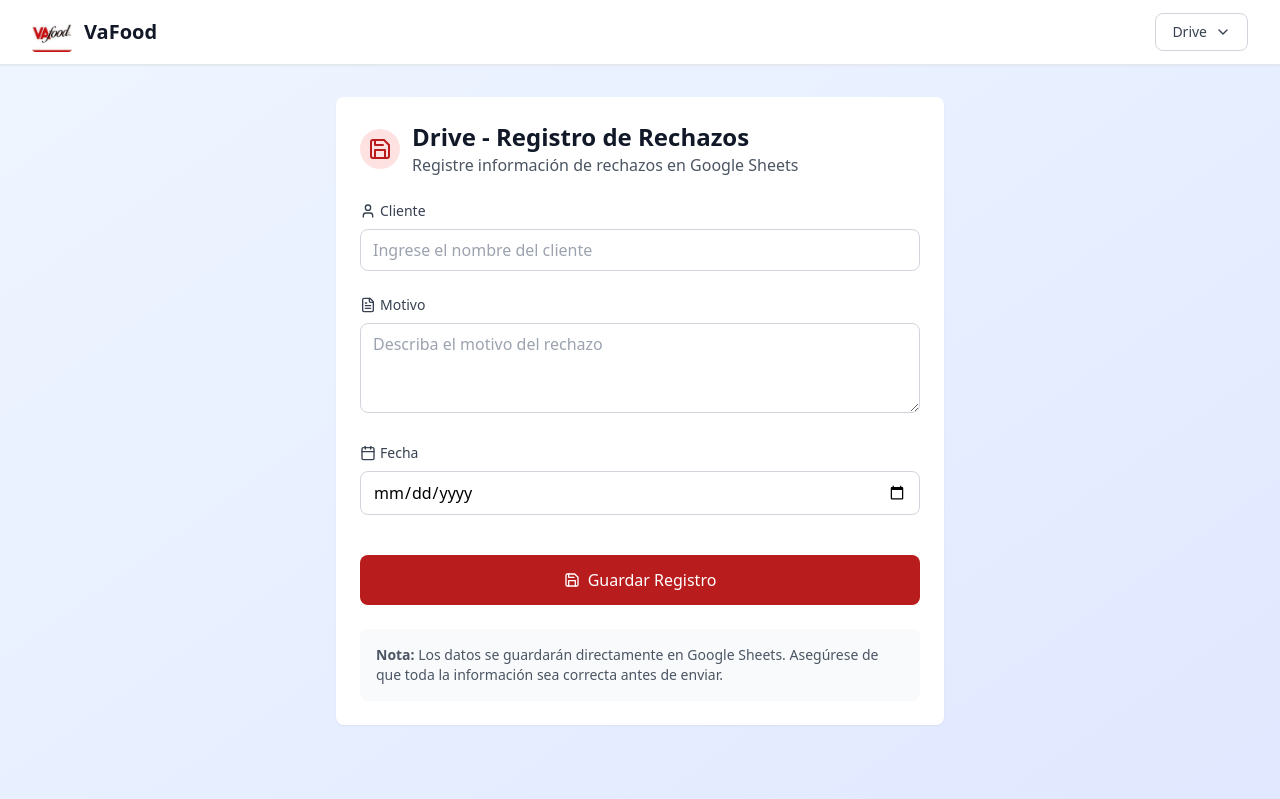
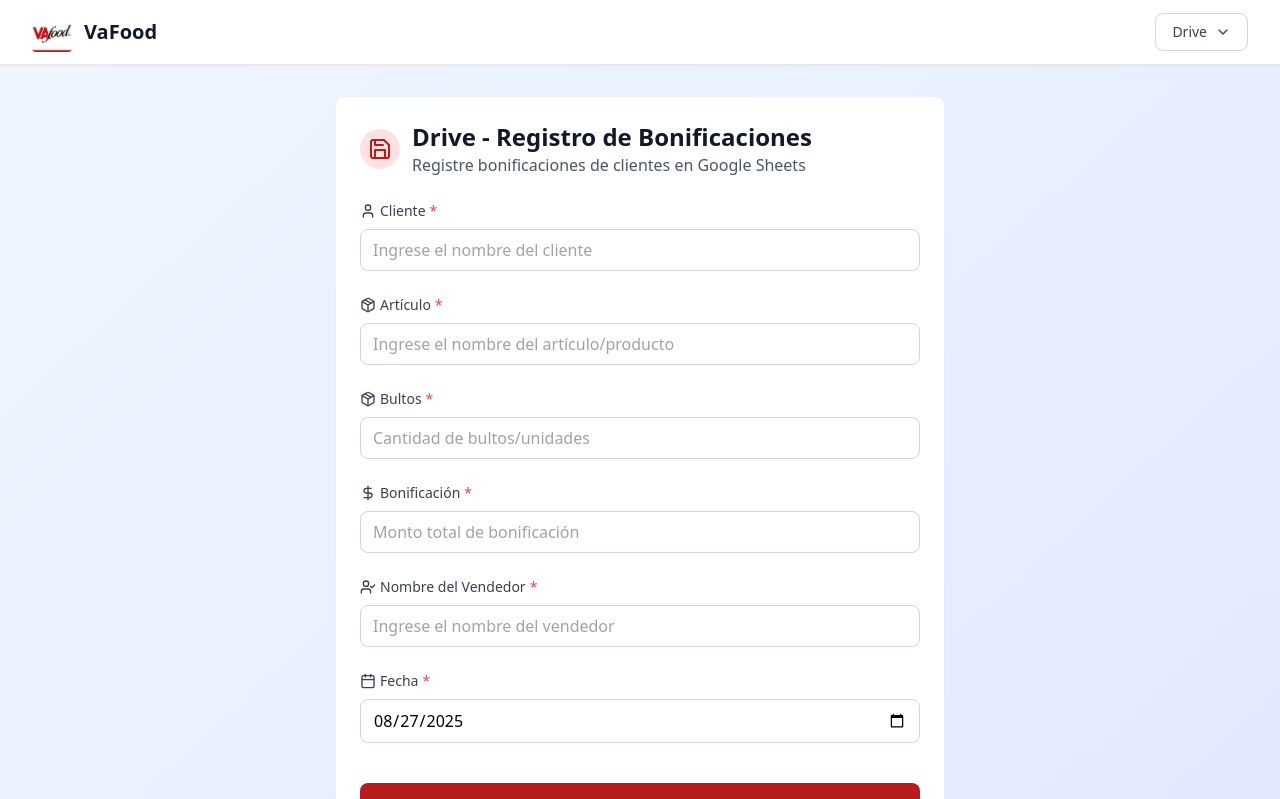
Before and after one commit to SantiagoPQ2/Web, a React (Vite) app: page /drive in a window 1280 px wide. Shown: the top 799 px of the page. Built offline with nearby package versions, Linux system fonts and the light colour scheme.

Commit message:
Update Drive.tsx

```diff
--- a/src/pages/Drive.tsx
+++ b/src/pages/Drive.tsx
@@ -1,28 +1,43 @@
-import React, { useState } from 'react';
-import { Save, AlertCircle, CheckCircle, Calendar, User, FileText } from 'lucide-react';
+import React, { useState, useEffect } from 'react';
+import { Save, AlertCircle, CheckCircle, Calendar, User, FileText, Package, DollarSign, UserCheck } from 'lucide-react';
 
 interface FormData {
   cliente: string;
-  motivo: string;
+  articulo: string;
+  bultos: string;
+  bonificacion: string;
+  nombreVendedor: string;
   fecha: string;
 }
 
 interface FormErrors {
   cliente?: string;
-  motivo?: string;
+  articulo?: string;
+  bultos?: string;
+  bonificacion?: string;
+  nombreVendedor?: string;
   fecha?: string;
 }
 
 const Drive: React.FC = () => {
   const [formData, setFormData] = useState<FormData>({
     cliente: '',
-    motivo: '',
+    articulo: '',
+    bultos: '',
+    bonificacion: '',
+    nombreVendedor: '',
     fecha: ''
   });
 
   const [errors, setErrors] = useState<FormErrors>({});
   const [loading, setLoading] = useState(false);
   const [message, setMessage] = useState<{ type: 'success' | 'error'; text: string } | null>(null);
+
+  // Auto-populate current date on component mount
+  useEffect(() => {
+    const today = new Date().toISOString().split('T')[0];
+    setFormData(prev => ({ ...prev, fecha: today }));
+  }, []);
 
   const validateForm = (): boolean => {
     const newErrors: FormErrors = {};
@@ -31,8 +46,24 @@ const Drive: React.FC = () => {
       newErrors.cliente = 'El campo Cliente es obligatorio';
     }
 
-    if (!formData.motivo.trim()) {
-      newErrors.motivo = 'El campo Motivo es obligatorio';
+    if (!formData.articulo.trim()) {
+      newErrors.articulo = 'El campo Artículo es obligatorio';
+    }
+
+    if (!formData.bultos.trim()) {
+      newErrors.bultos = 'El campo Bultos es obligatorio';
+    } else if (isNaN(Number(formData.bultos)) || Number(formData.bultos) <= 0) {
+      newErrors.bultos = 'Debe ser un número válido mayor a 0';
+    }
+
+    if (!formData.bonificacion.trim()) {
+      newErrors.bonificacion = 'El campo Bonificación es obligatorio';
+    } else if (isNaN(Number(formData.bonificacion)) || Number(formData.bonificacion) < 0) {
+      newErrors.bonificacion = 'Debe ser un número válido mayor o igual a 0';
+    }
+
+    if (!formData.nombreVendedor.trim()) {
+      newErrors.nombreVendedor = 'El campo Nombre del Vendedor es obligatorio';
     }
 
     if (!formData.fecha) {
@@ -66,32 +97,53 @@ const Drive: React.FC = () => {
     setMessage(null);
 
     try {
+      // Prepare data in exact sequence for Google Sheets
+      const orderedData = {
+        cliente: formData.cliente.trim(),
+        articulo: formData.articulo.trim(),
+        bultos: formData.bultos.trim(),
+        bonificacion: formData.bonificacion.trim(),
+        nombreVendedor: formData.nombreVendedor.trim(),
+        fecha: formData.fecha
+      };
+
       const response = await fetch('/.netlify/functions/rechazos', {
         method: 'POST',
-        headers: { 'Content-Type': 'application/json' },
-        body: JSON.stringify({
-          cliente: formData.cliente,
-          motivo: formData.motivo,
-          fecha: formData.fecha
-        }),
+        headers: {
+          'Content-Type': 'application/json',
+        },
+        body: JSON.stringify(orderedData),
       });
 
       if (!response.ok) {
-        throw new Error(`Error ${response.status}: ${response.statusText}`);
+        const errorData = await response.json().catch(() => ({}));
+        throw new Error(errorData.error || `Error ${response.status}: ${response.statusText}`);
       }
 
-      await response.json();
+      const result = await response.json();
 
-      setMessage({ type: 'success', text: '✅ Registro enviado correctamente' });
+      setMessage({
+        type: 'success',
+        text: '✅ Registro de bonificación enviado correctamente a Google Sheets'
+      });
 
-      setFormData({ cliente: '', motivo: '', fecha: '' });
+      // Reset form but keep today's date
+      const today = new Date().toISOString().split('T')[0];
+      setFormData({
+        cliente: '',
+        articulo: '',
+        bultos: '',
+        bonificacion: '',
+        nombreVendedor: '',
+        fecha: today
+      });
       setErrors({});
 
     } catch (error) {
       console.error('Error al enviar datos:', error);
       setMessage({
         type: 'error',
-        text: '❌ Error al guardar. Verifique su conexión e intente nuevamente.'
+        text: `❌ Error al guardar: ${error instanceof Error ? error.message : 'Verifique su conexión e intente nuevamente'}`
       });
     } finally {
       setLoading(false);
@@ -107,8 +159,8 @@ const Drive: React.FC = () => {
             <Save className="h-6 w-6 text-red-700" />
           </div>
           <div>
-            <h1 className="text-2xl font-bold text-gray-900">Drive - Registro de Rechazos</h1>
-            <p className="text-gray-600">Registre información de rechazos en Google Sheets</p>
+            <h1 className="text-2xl font-bold text-gray-900">Drive - Registro de Bonificaciones</h1>
+            <p className="text-gray-600">Registre bonificaciones de clientes en Google Sheets</p>
           </div>
         </div>
 
@@ -130,13 +182,13 @@ const Drive: React.FC = () => {
           </div>
         )}
 
-        {/* Formulario */}
+        {/* Formulario con campos en secuencia específica */}
         <form onSubmit={handleSubmit} className="space-y-6">
-          {/* Campo Cliente */}
+          {/* 1. Campo Cliente */}
           <div>
             <label htmlFor="cliente" className="flex items-center text-sm font-medium text-gray-700 mb-2">
               <User className="h-4 w-4 mr-1" />
-              Cliente
+              Cliente <span className="text-red-500 ml-1">*</span>
             </label>
             <input
               type="text"
@@ -157,36 +209,115 @@ const Drive: React.FC = () => {
             )}
           </div>
 
-          {/* Campo Motivo */}
+          {/* 2. Campo Artículo */}
           <div>
-            <label htmlFor="motivo" className="flex items-center text-sm font-medium text-gray-700 mb-2">
-              <FileText className="h-4 w-4 mr-1" />
-              Motivo
+            <label htmlFor="articulo" className="flex items-center text-sm font-medium text-gray-700 mb-2">
+              <Package className="h-4 w-4 mr-1" />
+              Artículo <span className="text-red-500 ml-1">*</span>
             </label>
-            <textarea
-              id="motivo"
-              value={formData.motivo}
-              onChange={(e) => handleInputChange('motivo', e.target.value)}
-              rows={3}
-              className={`w-full px-3 py-2 border rounded-lg focus:ring-2 focus:ring-red-500 focus:border-red-500 transition-colors resize-vertical ${
-                errors.motivo ? 'border-red-300 bg-red-50' : 'border-gray-300'
+            <input
+              type="text"
+              id="articulo"
+              value={formData.articulo}
+              onChange={(e) => handleInputChange('articulo', e.target.value)}
+              className={`w-full px-3 py-2 border rounded-lg focus:ring-2 focus:ring-red-500 focus:border-red-500 transition-colors ${
+                errors.articulo ? 'border-red-300 bg-red-50' : 'border-gray-300'
               }`}
-              placeholder="Describa el motivo del rechazo"
+              placeholder="Ingrese el nombre del artículo/producto"
               disabled={loading}
             />
-            {errors.motivo && (
+            {errors.articulo && (
               <p className="mt-1 text-sm text-red-600 flex items-center">
                 <AlertCircle className="h-4 w-4 mr-1" />
-                {errors.motivo}
+                {errors.articulo}
               </p>
             )}
           </div>
 
-          {/* Campo Fecha */}
+          {/* 3. Campo Bultos */}
+          <div>
+            <label htmlFor="bultos" className="flex items-center text-sm font-medium text-gray-700 mb-2">
+              <Package className="h-4 w-4 mr-1" />
+              Bultos <span className="text-red-500 ml-1">*</span>
+            </label>
+            <input
+              type="number"
+              id="bultos"
+              value={formData.bultos}
+              onChange={(e) => handleInputChange('bultos', e.target.value)}
+              min="1"
+              step="1"
+              className={`w-full px-3 py-2 border rounded-lg focus:ring-2 focus:ring-red-500 focus:border-red-500 transition-colors ${
+                errors.bultos ? 'border-red-300 bg-red-50' : 'border-gray-300'
+              }`}
+              placeholder="Cantidad de bultos/unidades"
+              disabled={loading}
+            />
+            {errors.bultos && (
+              <p className="mt-1 text-sm text-red-600 flex items-center">
+                <AlertCircle className="h-4 w-4 mr-1" />
+                {errors.bultos}
+              </p>
+            )}
+          </div>
+
+          {/* 4. Campo Bonificación */}
+          <div>
+            <label htmlFor="bonificacion" className="flex items-center text-sm font-medium text-gray-700 mb-2">
+              <DollarSign className="h-4 w-4 mr-1" />
+              Bonificación <span className="text-red-500 ml-1">*</span>
+            </label>
+            <input
+              type="number"
+              id="bonificacion"
+              value={formData.bonificacion}
+              onChange={(e) => handleInputChange('bonificacion', e.target.value)}
+              min="0"
+              step="0.01"
+              className={`w-full px-3 py-2 border rounded-lg focus:ring-2 focus:ring-red-500 focus:border-red-500 transition-colors ${
+                errors.bonificacion ? 'border-red-300 bg-red-50' : 'border-gray-300'
+              }`}
+              placeholder="Monto total de bonificación"
+              disabled={loading}
+            />
+            {errors.bonificacion && (
+              <p className="mt-1 text-sm text-red-600 flex items-center">
+                <AlertCircle className="h-4 w-4 mr-1" />
+                {errors.bonificacion}
+              </p>
+            )}
+          </div>
+
+          {/* 5. Campo Nombre del Vendedor */}
+          <div>
+            <label htmlFor="nombreVendedor" className="flex items-center text-sm font-medium text-gray-700 mb-2">
+              <UserCheck className="h-4 w-4 mr-1" />
+              Nombre del Vendedor <span className="text-red-500 ml-1">*</span>
+            </label>
+            <input
+              type="text"
+              id="nombreVendedor"
+              value={formData.nombreVendedor}
+              onChange={(e) => handleInputChange('nombreVendedor', e.target.value)}
+              className={`w-full px-3 py-2 border rounded-lg focus:ring-2 focus:ring-red-500 focus:border-red-500 transition-colors ${
+                errors.nombreVendedor ? 'border-red-300 bg-red-50' : 'border-gray-300'
+              }`}
+              placeholder="Ingrese el nombre del vendedor"
+              disabled={loading}
+            />
+            {errors.nombreVendedor && (
+              <p className="mt-1 text-sm text-red-600 flex items-center">
+                <AlertCircle className="h-4 w-4 mr-1" />
+                {errors.nombreVendedor}
+              </p>
+            )}
+          </div>
+
+          {/* 6. Campo Fecha */}
           <div>
             <label htmlFor="fecha" className="flex items-center text-sm font-medium text-gray-700 mb-2">
               <Calendar className="h-4 w-4 mr-1" />
-              Fecha
+              Fecha <span className="text-red-500 ml-1">*</span>
             </label>
             <input
               type="date"
@@ -225,7 +356,7 @@ const Drive: React.FC = () => {
               ) : (
                 <>
                   <Save className="h-4 w-4 mr-2" />
-                  Guardar Registro
+                  Guardar Bonificación
                 </>
               )}
             </button>
@@ -235,8 +366,11 @@ const Drive: React.FC = () => {
         {/* Información adicional */}
         <div className="mt-6 p-4 bg-gray-50 rounded-lg">
           <p className="text-sm text-gray-600">
-            <strong>Nota:</strong> Los datos se guardarán directamente en Google Sheets.
-            Asegúrese de que toda la información sea correcta antes de enviar.
+            <strong>Nota:</strong> Los datos se guardarán en Google Sheets en el siguiente orden:
+            Cliente → Artículo → Bultos → Bonificación → Nombre del Vendedor → Fecha
+          </p>
+          <p className="text-xs text-gray-500 mt-2">
+            La fecha se completa automáticamente con el día actual, pero puede modificarla si es necesario.
           </p>
         </div>
       </div>
```
